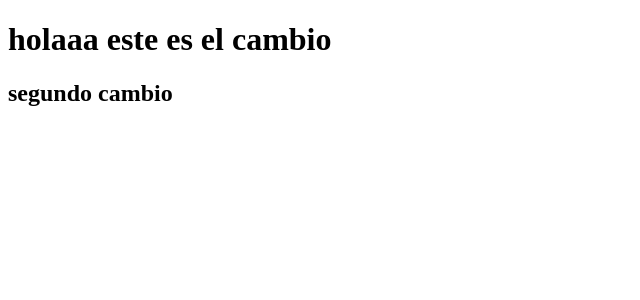
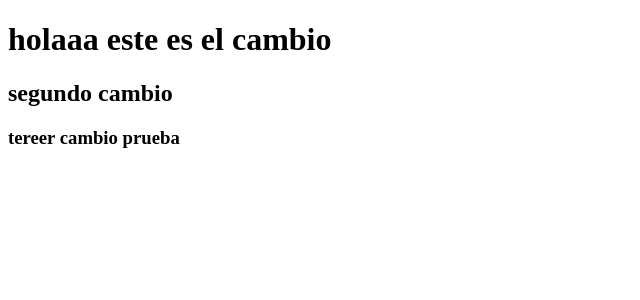
Before and after one commit to millemax/appraulins, an Angular app: page / in a window 1280 px wide. Shown: the top 300 px of the page, without its empty margins (0-640 px from the left). Built offline with nearby package versions, Linux system fonts and the light colour scheme.

Commit message:
nuevo mensaje prueba 3

```diff
--- a/src/app/app.component.html
+++ b/src/app/app.component.html
@@ -2,3 +2,4 @@
   holaaa este es el cambio
 </h1>
 <h2>segundo cambio</h2>
+<h3>tereer cambio prueba</h3>
```
